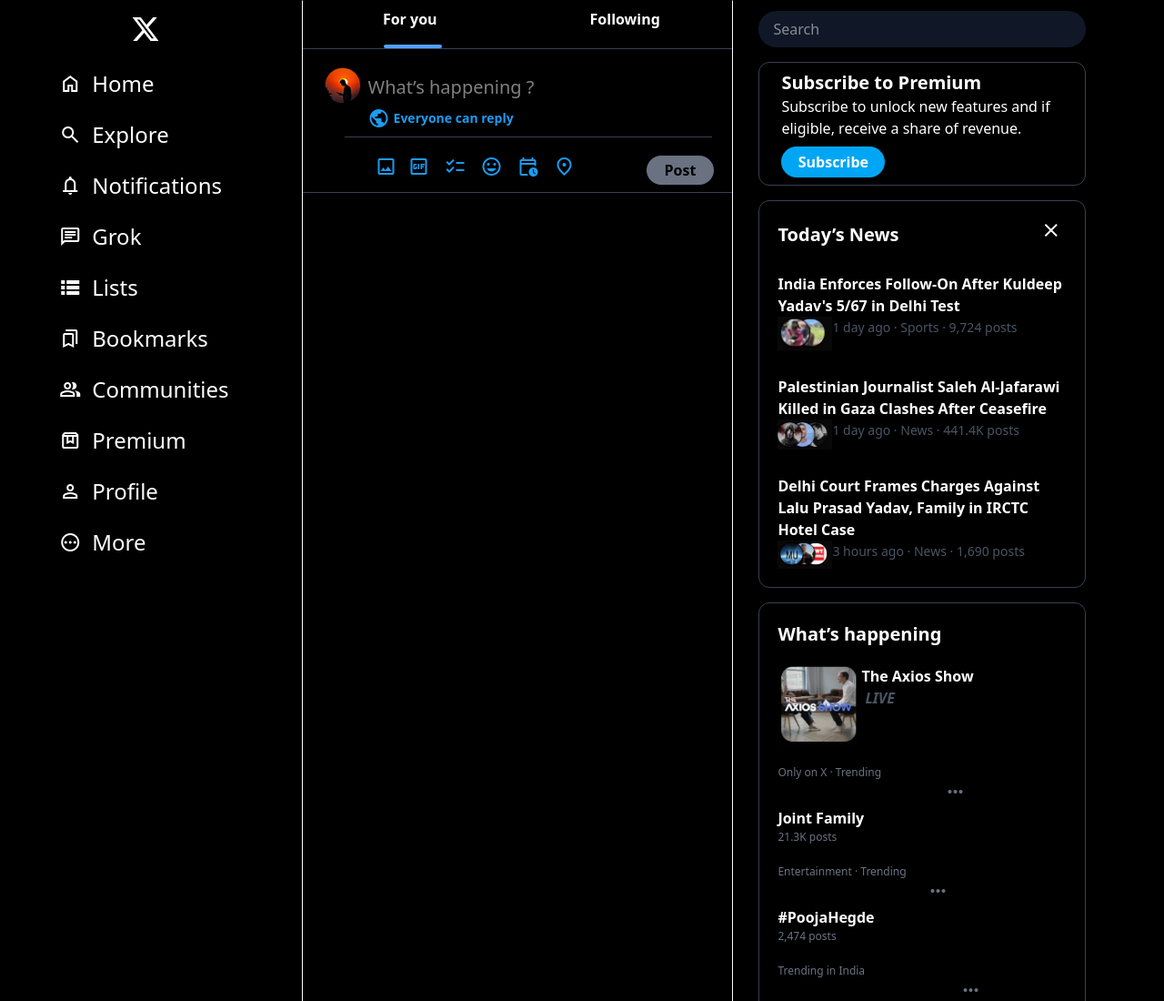
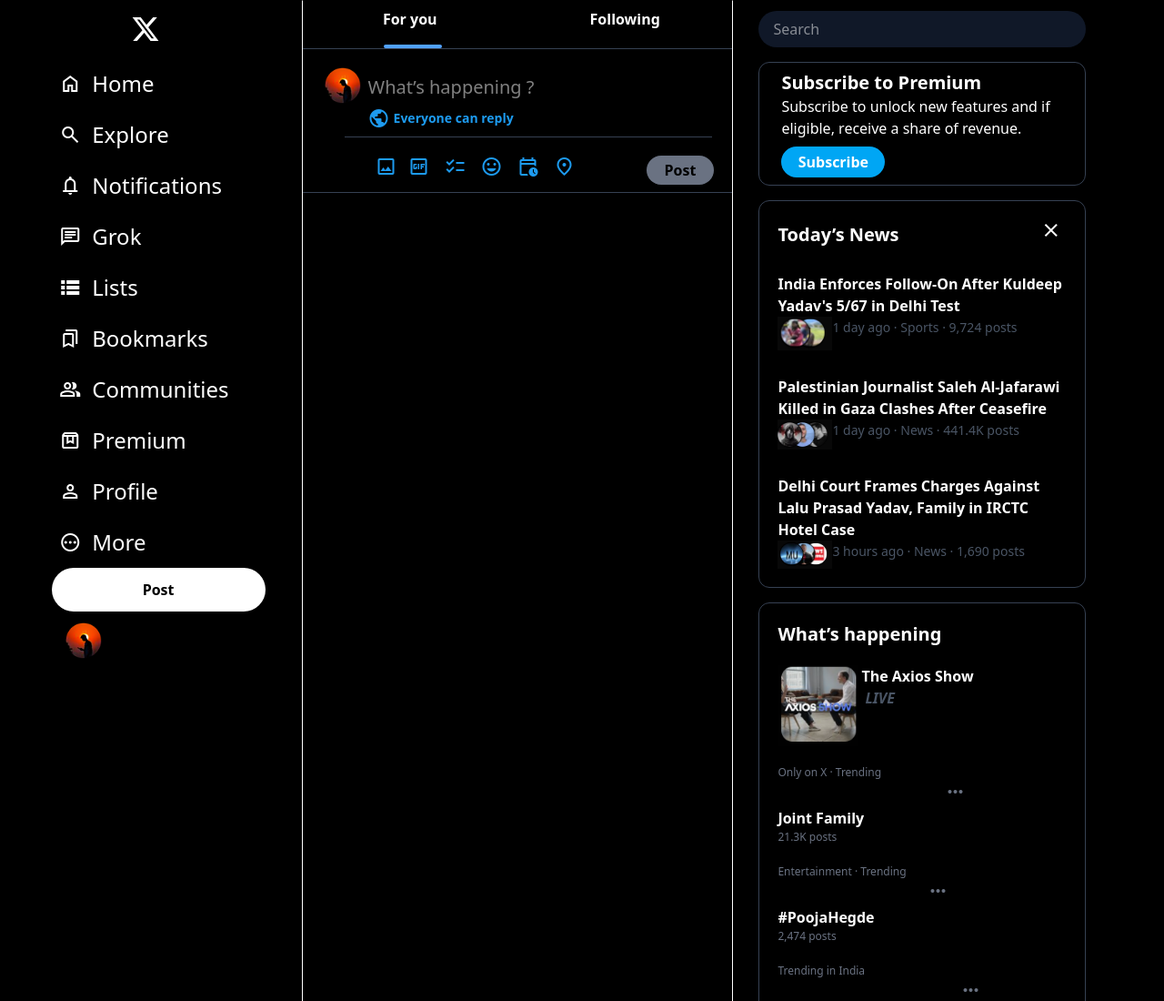
Before and after one commit to lokesh-patil57/Twitter-Clone, a website built with Vite: page index.html in a window 1280 px wide. Shown: the top 1100 px of the page at 91% size. Built offline with nearby package versions, Linux system fonts and the light colour scheme.

Commit message:
button in first section

```diff
--- a/index.html
+++ b/index.html
@@ -96,7 +96,12 @@
               </li>
             </ul>
           </div>
+          <button class="flex mr-10 bg-white text-black px-25 font-bold py-3 rounded-full  ">Post</button>
+          <div class="profile flex mr-55 mt-3">
+            <img src="/images/7.png" class="w-10 " alt="">
+          </div>
         </div>
+
       </div>
 
       <div class="second w-full border-[1px] border-x-white border-y-black">
```
Also changed, not shown: src/output.css.
